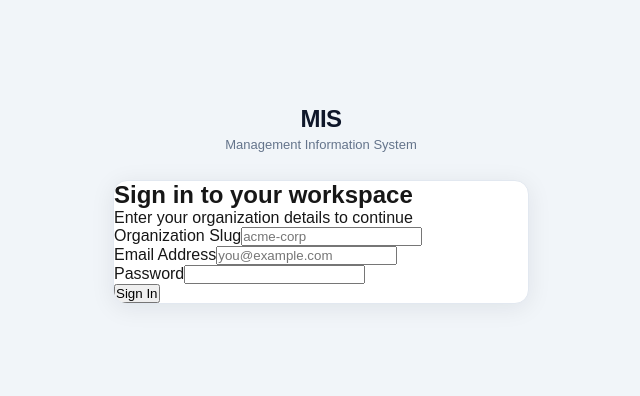
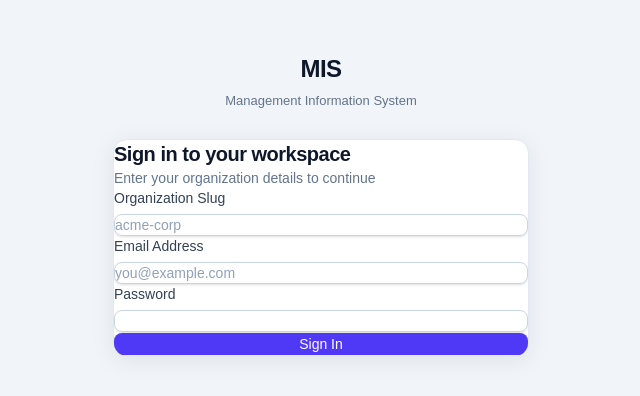
Before and after one commit to Nyagol-dev/MIS, a Next.js app: page /login in a window 1280 px wide. Shown: the part 196-592 px from the top of the page, without its empty margins (319-959 px from the left). Built offline with nearby package versions, Linux system fonts and the light colour scheme.

Commit message:
migrate to Tailwind CSS v4 and update component dark mode styling

```diff
--- a/app/(auth)/layout.tsx
+++ b/app/(auth)/layout.tsx
@@ -36,6 +36,18 @@ export default function AuthLayout({
           --auth-card-shadow:     0 4px 24px 0 rgba(15, 23, 42, 0.08);
           --auth-brand-fg:        #0f172a;
           --auth-brand-sub-fg:    #64748b;
+        }
+
+        /* ── Dark-mode token overrides ───────────────────────────────── */
+        @media (prefers-color-scheme: dark) {
+          :root {
+            --auth-bg:           #0f172a;
+            --auth-card-bg:      #1e293b;
+            --auth-card-border:  #334155;
+            --auth-card-shadow:  0 4px 32px 0 rgba(0, 0, 0, 0.48);
+            --auth-brand-fg:     #f1f5f9;
+            --auth-brand-sub-fg: #94a3b8;
+          }
         }
 
         /* ── Full-viewport centred canvas ────────────────────────────── */
--- a/app/globals.css
+++ b/app/globals.css
@@ -1,3 +1,5 @@
+@import "tailwindcss";
+
 :root {
   --background: #ffffff;
   --foreground: #171717;
--- a/components/auth/LoginCard.tsx
+++ b/components/auth/LoginCard.tsx
@@ -13,11 +13,11 @@ export function LoginCard({
     <div className="px-6 pt-6 pb-8 space-y-6">
       {/* Heading block */}
       <div className="space-y-1">
-        <h2 className="text-xl font-bold tracking-tight text-slate-900">
+        <h2 className="text-xl font-bold tracking-tight text-slate-900 dark:text-slate-100">
           {title}
         </h2>
         {subtitle && (
-          <p className="text-sm text-slate-500">
+          <p className="text-sm text-slate-500 dark:text-slate-400">
             {subtitle}
           </p>
         )}
--- a/components/ui/Badge.tsx
+++ b/components/ui/Badge.tsx
@@ -13,13 +13,13 @@ export const Badge: React.FC<BadgeProps> = ({
   const baseStyles = 'inline-flex items-center rounded-full px-2.5 py-0.5 text-xs font-semibold transition-colors duration-200 border';
 
   const variants = {
-    primary: 'bg-indigo-55/70 text-indigo-700 border-indigo-200 dark:bg-indigo-950/40 dark:text-indigo-300 dark:border-indigo-800/80',
+    primary: 'bg-indigo-50/70 text-indigo-700 border-indigo-200 dark:bg-indigo-950/40 dark:text-indigo-300 dark:border-indigo-800/80',
     secondary: 'bg-slate-100 text-slate-800 border-slate-200 dark:bg-slate-800 dark:text-slate-200 dark:border-slate-700',
-    success: 'bg-emerald-55/70 text-emerald-700 border-emerald-200 dark:bg-emerald-950/40 dark:text-emerald-300 dark:border-emerald-800/80',
-    danger: 'bg-red-55/70 text-red-700 border-red-200 dark:bg-red-950/40 dark:text-red-300 dark:border-red-800/80',
-    warning: 'bg-amber-55/70 text-amber-700 border-amber-200 dark:bg-amber-950/40 dark:text-amber-300 dark:border-amber-800/80',
-    info: 'bg-sky-55/70 text-sky-700 border-sky-200 dark:bg-sky-950/40 dark:text-sky-300 dark:border-sky-800/80',
-    gray: 'bg-slate-100 text-slate-850 border-slate-200 dark:bg-slate-800 dark:text-slate-300 dark:border-slate-700',
+    success: 'bg-emerald-50/70 text-emerald-700 border-emerald-200 dark:bg-emerald-950/40 dark:text-emerald-300 dark:border-emerald-800/80',
+    danger: 'bg-red-50/70 text-red-700 border-red-200 dark:bg-red-950/40 dark:text-red-300 dark:border-red-800/80',
+    warning: 'bg-amber-50/70 text-amber-700 border-amber-200 dark:bg-amber-950/40 dark:text-amber-300 dark:border-amber-800/80',
+    info: 'bg-sky-50/70 text-sky-700 border-sky-200 dark:bg-sky-950/40 dark:text-sky-300 dark:border-sky-800/80',
+    gray: 'bg-slate-100 text-slate-800 border-slate-200 dark:bg-slate-800 dark:text-slate-300 dark:border-slate-700',
   };
 
   const currentVariant = variants[variant] || variants.gray;
--- a/package.json
+++ b/package.json
@@ -9,13 +9,16 @@
     "lint": "eslint"
   },
   "dependencies": {
+    "@tailwindcss/postcss": "^4.3.3",
     "argon2": "^0.44.0",
     "jose": "^6.2.3",
     "next": "16.2.9",
     "pg": "^8.22.0",
+    "postcss": "^8.5.26",
     "react": "19.2.4",
     "react-dom": "19.2.4",
-    "stripe": "^22.3.1"
+    "stripe": "^22.3.1",
+    "tailwindcss": "^4.3.3"
   },
   "devDependencies": {
     "@types/node": "^20",
--- /dev/null
+++ b/postcss.config.mjs
@@ -0,0 +1,8 @@
+/** @type {import('postcss').Config} */
+const config = {
+  plugins: {
+    "@tailwindcss/postcss": {},
+  },
+};
+
+export default config;
```
Also changed, not shown: 1 other file (tests, documents, lock files or other folders).
